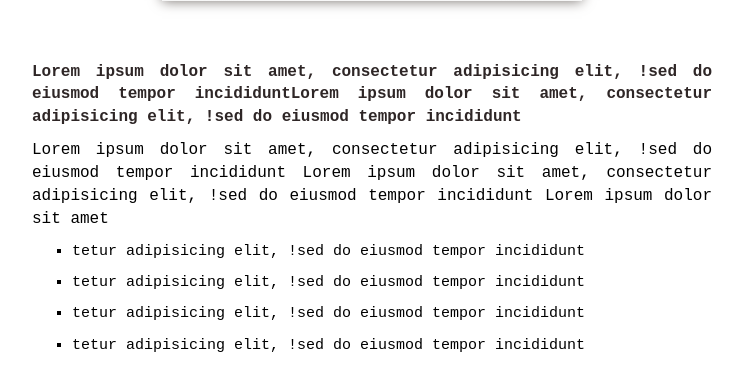
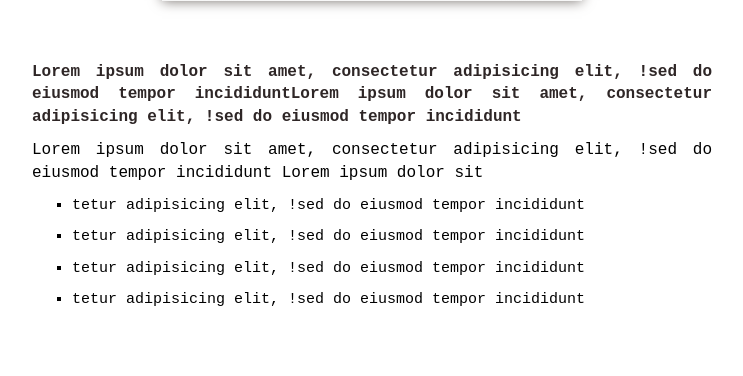
Before and after one commit to harristan/harristan.github.io, a Jekyll site: the page test.html, which Jekyll copies as it is, in a window 1280 px wide and 900 px high, scrolled down 1063 px, cut to the strip 524-900 px from the top of the window. Shown: the whole strip, without its empty margins (268-1011 px from the left). Built offline with Jekyll 4.4.1, drawn with Linux system fonts in a browser that asks for light colours; after the commit the page ends 1918 px from its top, so only the background shows below that.

Commit message:
Update test.html

```diff
--- a/test.html
+++ b/test.html
@@ -92,14 +92,13 @@
 
 				<div class="section-end">
 					<p style="font-weight: bold;">Lorem ipsum dolor sit amet, consectetur adipisicing elit, !sed do eiusmod tempor incididuntLorem ipsum dolor sit amet, consectetur adipisicing elit, !sed do eiusmod tempor incididunt</p>
-					<p>Lorem ipsum dolor sit amet, consectetur adipisicing elit, !sed do eiusmod tempor incididunt Lorem ipsum dolor sit amet, consectetur adipisicing elit, !sed do eiusmod tempor incididunt Lorem ipsum dolor sit amet
+					<p>Lorem ipsum dolor sit amet, consectetur adipisicing elit, !sed do eiusmod tempor incididunt Lorem ipsum dolor sit</p>
 					<ul>
 						<li>tetur adipisicing elit, !sed do eiusmod tempor incididunt</li>
 						<li>tetur adipisicing elit, !sed do eiusmod tempor incididunt</li>
 						<li>tetur adipisicing elit, !sed do eiusmod tempor incididunt</li>
 						<li>tetur adipisicing elit, !sed do eiusmod tempor incididunt</li>
 					</ul>
-					</p>
 				</div>
 
 	    	</div>
```
Lines whose indentation alone changed are shown as unchanged.
